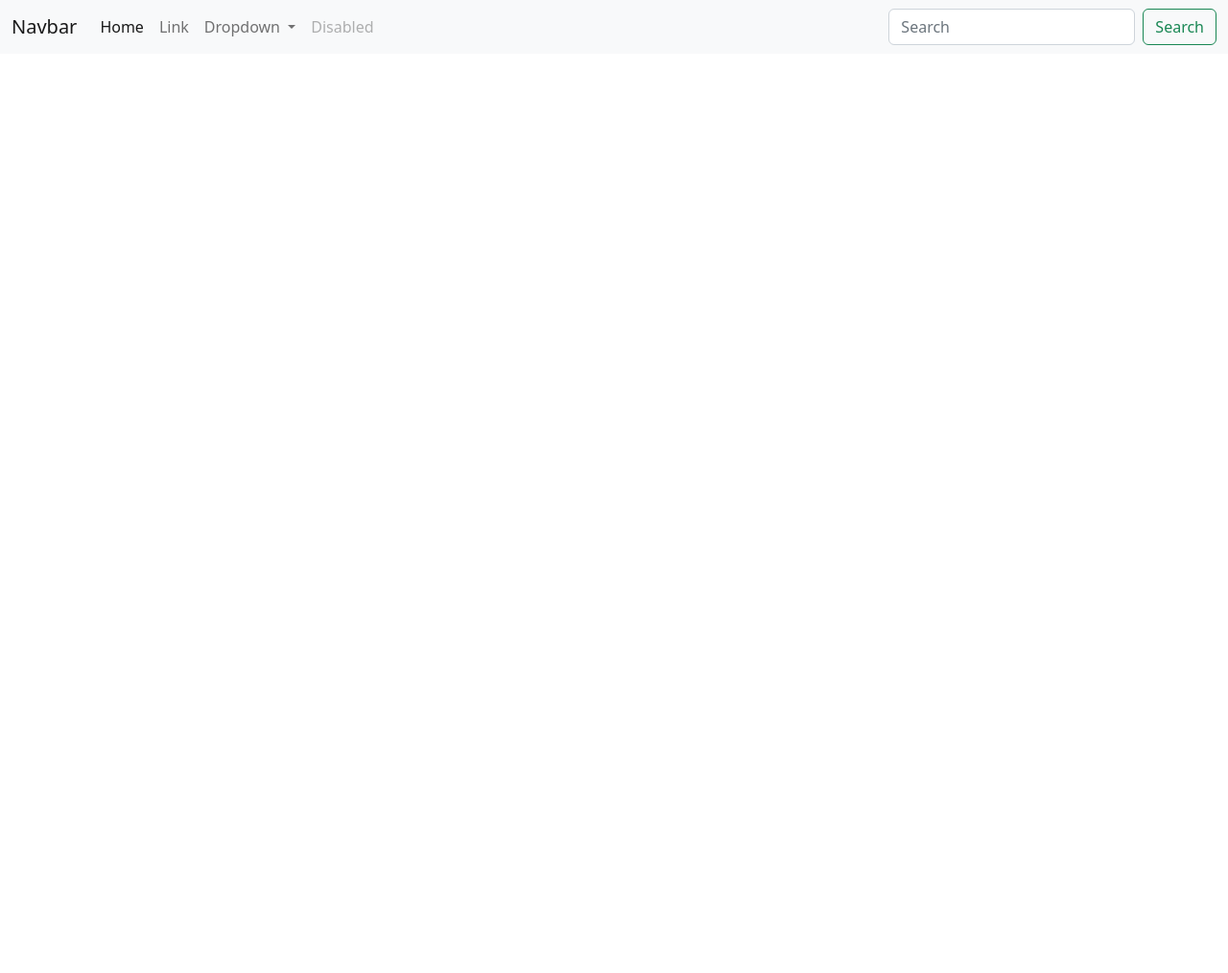
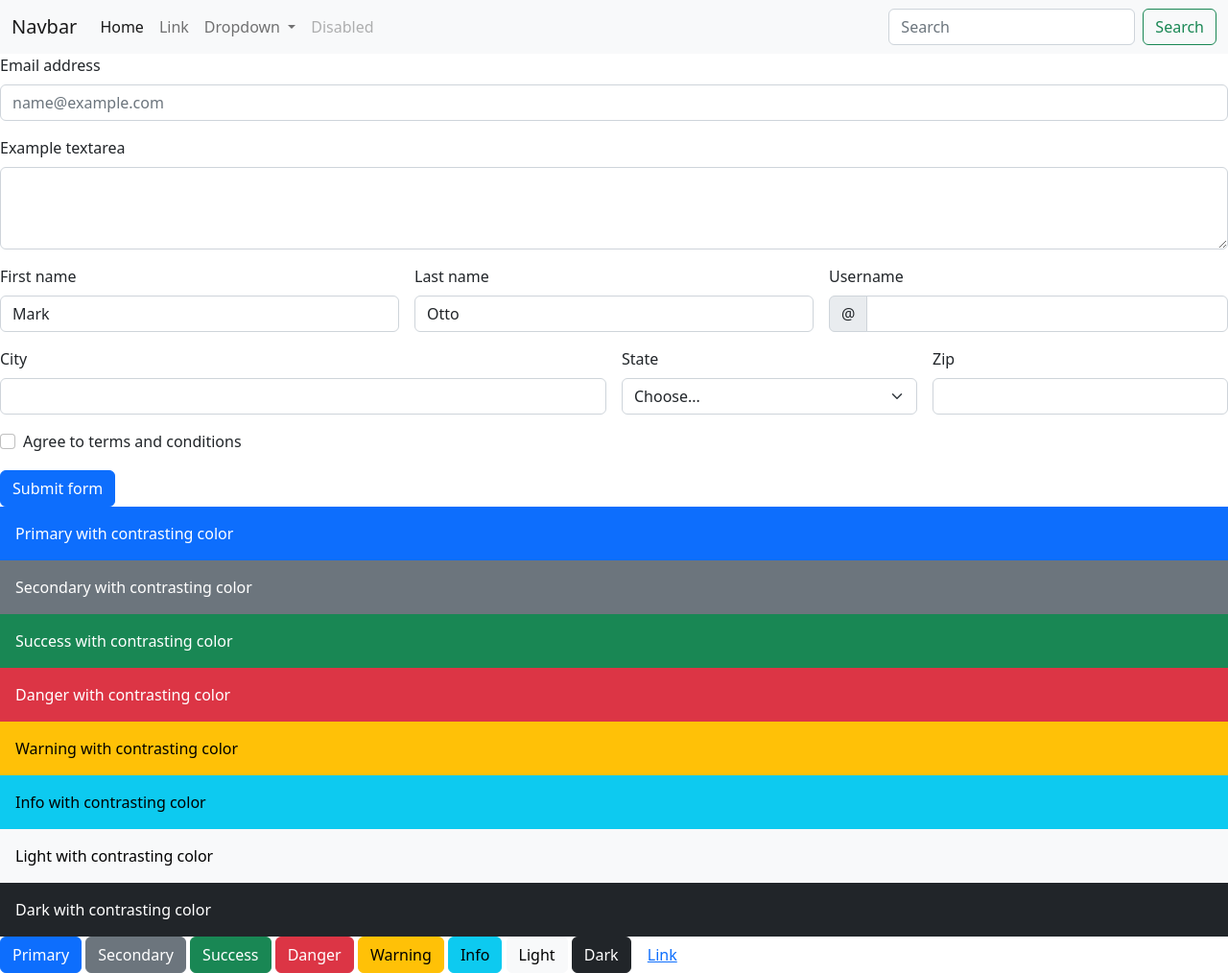
Before and after one commit to sonalinayak2/SonaliNayakCoding, a plain HTML site: page index.html in a window 1280 px wide. Shown: the whole page at 96% size. Before the commit the page ends 800 px from the top, so only its background shows below. Drawn offline with nearby package versions, Linux system fonts and the light colour scheme.

Commit message:
Added features

```diff
--- a/index.html
+++ b/index.html
@@ -43,5 +43,96 @@
           </div>
         </div>
       </nav>    <script src="https://cdn.jsdelivr.net/npm/bootstrap@5.2.0-beta1/dist/js/bootstrap.bundle.min.js" integrity="sha384-pprn3073KE6tl6bjs2QrFaJGz5/SUsLqktiwsUTF55Jfv3qYSDhgCecCxMW52nD2" crossorigin="anonymous"></script>
-  </body>
+      <div class="mb-3">
+        <label for="exampleFormControlInput1" class="form-label">Email address</label>
+        <input type="email" class="form-control" id="exampleFormControlInput1" placeholder="name@example.com">
+      </div>
+      <div class="mb-3">
+        <label for="exampleFormControlTextarea1" class="form-label">Example textarea</label>
+        <textarea class="form-control" id="exampleFormControlTextarea1" rows="3"></textarea>
+      </div>
+      <form class="row g-3 needs-validation" novalidate>
+        <div class="col-md-4">
+          <label for="validationCustom01" class="form-label">First name</label>
+          <input type="text" class="form-control" id="validationCustom01" value="Mark" required>
+          <div class="valid-feedback">
+            Looks good!
+          </div>
+        </div>
+        <div class="col-md-4">
+          <label for="validationCustom02" class="form-label">Last name</label>
+          <input type="text" class="form-control" id="validationCustom02" value="Otto" required>
+          <div class="valid-feedback">
+            Looks good!
+          </div>
+        </div>
+        <div class="col-md-4">
+          <label for="validationCustomUsername" class="form-label">Username</label>
+          <div class="input-group has-validation">
+            <span class="input-group-text" id="inputGroupPrepend">@</span>
+            <input type="text" class="form-control" id="validationCustomUsername" aria-describedby="inputGroupPrepend" required>
+            <div class="invalid-feedback">
+              Please choose a username.
+            </div>
+          </div>
+        </div>
+        <div class="col-md-6">
+          <label for="validationCustom03" class="form-label">City</label>
+          <input type="text" class="form-control" id="validationCustom03" required>
+          <div class="invalid-feedback">
+            Please provide a valid city.
+          </div>
+        </div>
+        <div class="col-md-3">
+          <label for="validationCustom04" class="form-label">State</label>
+          <select class="form-select" id="validationCustom04" required>
+            <option selected disabled value="">Choose...</option>
+            <option>...</option>
+          </select>
+          <div class="invalid-feedback">
+            Please select a valid state.
+          </div>
+        </div>
+        <div class="col-md-3">
+          <label for="validationCustom05" class="form-label">Zip</label>
+          <input type="text" class="form-control" id="validationCustom05" required>
+          <div class="invalid-feedback">
+            Please provide a valid zip.
+          </div>
+        </div>
+        <div class="col-12">
+          <div class="form-check">
+            <input class="form-check-input" type="checkbox" value="" id="invalidCheck" required>
+            <label class="form-check-label" for="invalidCheck">
+              Agree to terms and conditions
+            </label>
+            <div class="invalid-feedback">
+              You must agree before submitting.
+            </div>
+          </div>
+        </div>
+        <div class="col-12">
+          <button class="btn btn-primary" type="submit">Submit form</button>
+        </div>
+      </form>
+      <div class="text-bg-primary p-3">Primary with contrasting color</div>
+<div class="text-bg-secondary p-3">Secondary with contrasting color</div>
+<div class="text-bg-success p-3">Success with contrasting color</div>
+<div class="text-bg-danger p-3">Danger with contrasting color</div>
+<div class="text-bg-warning p-3">Warning with contrasting color</div>
+<div class="text-bg-info p-3">Info with contrasting color</div>
+<div class="text-bg-light p-3">Light with contrasting color</div>
+<div class="text-bg-dark p-3">Dark with contrasting color</div>
+
+      <button type="button" class="btn btn-primary">Primary</button>
+      <button type="button" class="btn btn-secondary">Secondary</button>
+      <button type="button" class="btn btn-success">Success</button>
+      <button type="button" class="btn btn-danger">Danger</button>
+      <button type="button" class="btn btn-warning">Warning</button>
+      <button type="button" class="btn btn-info">Info</button>
+      <button type="button" class="btn btn-light">Light</button>
+      <button type="button" class="btn btn-dark">Dark</button>
+
+      <button type="button" class="btn btn-link">Link</button>
+    </body>
 </html>
```
